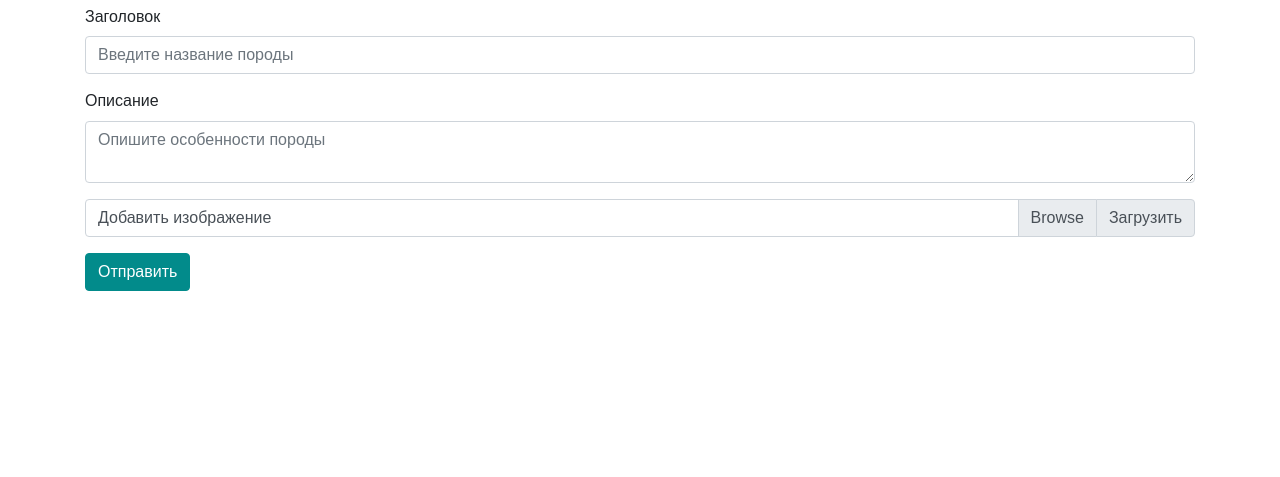
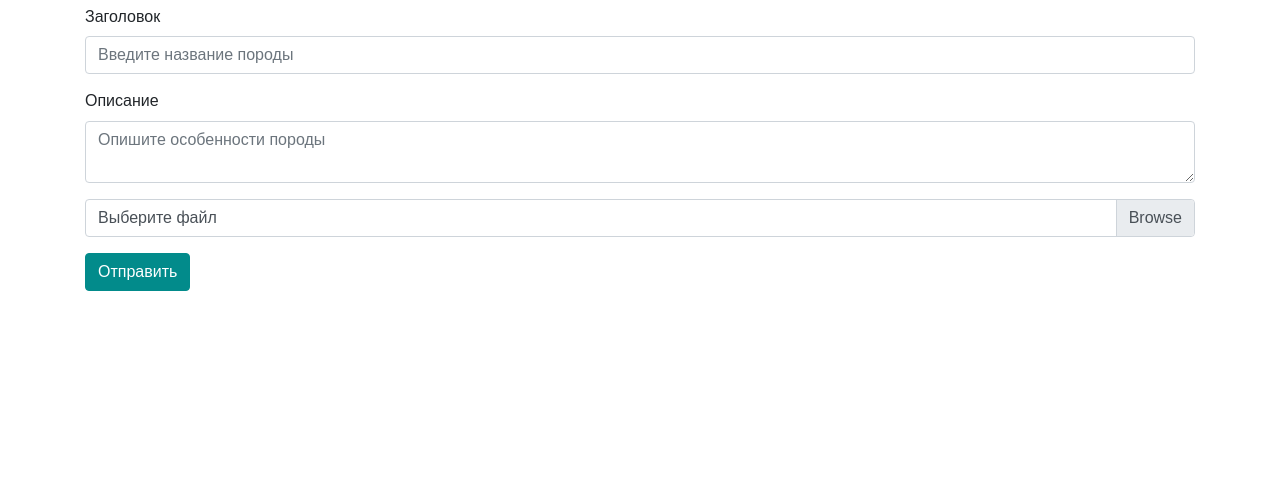
Before and after one commit to rumyantsevaT/myblog, a PHP site: page /create.php in a window 1280 px wide. Shown: the part 168-645 px from the top of the page. Run offline with PHP 8.4, Linux system fonts and the light colour scheme; some libraries are stand-ins or nearby versions.

Commit message:
upload image dont't work (

```diff
--- a/create.php
+++ b/create.php
@@ -49,7 +49,7 @@
 		<div class="row">
 				<div class="col-md-12">
 					<h1>Добавить породу собаки</h1>
-					<form action="catcher.php" method="POST">
+					<form action="catcher.php" method="POST" enctype="multipart/form-data">
 						<div class="form-group">
 							<label>Заголовок</label>
 						<input name="title" type="text" class="form-control" placeholder="Введите название породы">
@@ -60,11 +60,8 @@
 						</div>
 						<div class="input-group mb-3">
 							<div class="custom-file">
-								<input type="file" class="custom-file-input" id="inputGroupFile02">
-							<label class="custom-file-label" for="inputGroupFile02" aria-describedby="inputGroupFileAddon02">Добавить изображение</label>
-							</div>
-							<div class="input-group-append">
-								<span class="input-group-text" id="inputGroupFileAddon02">Загрузить</span>
+								<input type="file" name="image" class="custom-file-input" id="inputGroupFile04" aria-describedby="inputGroupFileAddon04">
+								<label class="custom-file-label" for="inputGroupFile04">Выберите файл</label>
 							</div>
 						</div>
 						<button type="submit" class="btn btn-custom">Отправить</button>
```
Also changed, not shown: catcher.php (+14 -3 lines), index.php (+5 -3 lines), images/items/deactiv_hid_400.gif (added).
